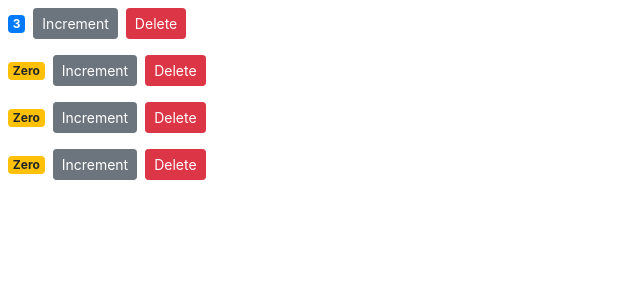
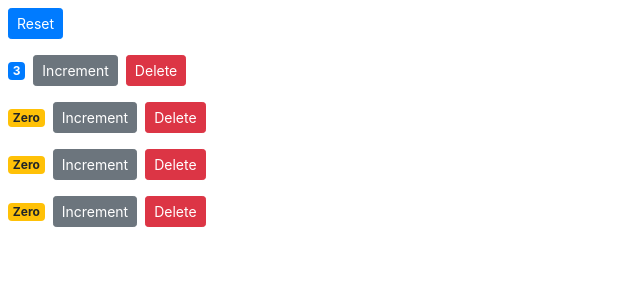
Before and after one commit to abhhishek-git/React-Crash-Course--By-Mosh, a React (Create React App) app: page / in a window 1280 px wide. Shown: the top 300 px of the page, without its empty margins (0-640 px from the left). Built offline with nearby package versions, Linux system fonts and the light colour scheme.

Commit message:
Single source of truth

```diff
--- a/src/components/counters.jsx
+++ b/src/components/counters.jsx
@@ -11,6 +11,14 @@
     ]
   };
 
+  handleReset = () => {
+    const counters = this.state.counter.map(c => {
+      c.value = 0;
+      return c;
+    });
+    this.setState({ counters });
+  };
+
   handleDelete = counterId => {
     const counters = this.state.counters.filter(c => c.id !== counterId);
     this.setState({ counters });
@@ -19,6 +27,12 @@
   render() {
     return (
       <div>
+        <button
+          onClick={this.handleReset}
+          className="btn btn-primary btn-sm m-2"
+        >
+          Reset
+        </button>
         {this.state.counters.map(counter => (
           <Counter
             key={counter.id}
```
